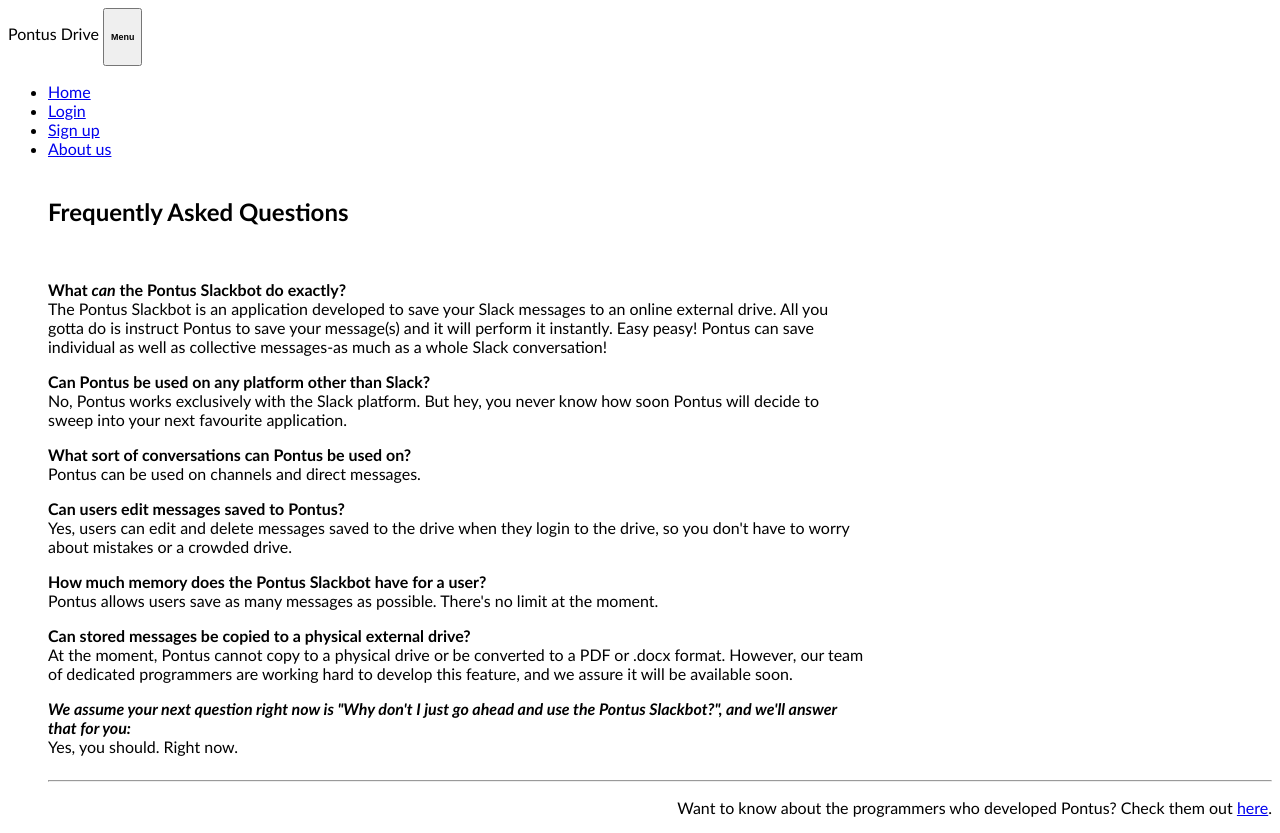
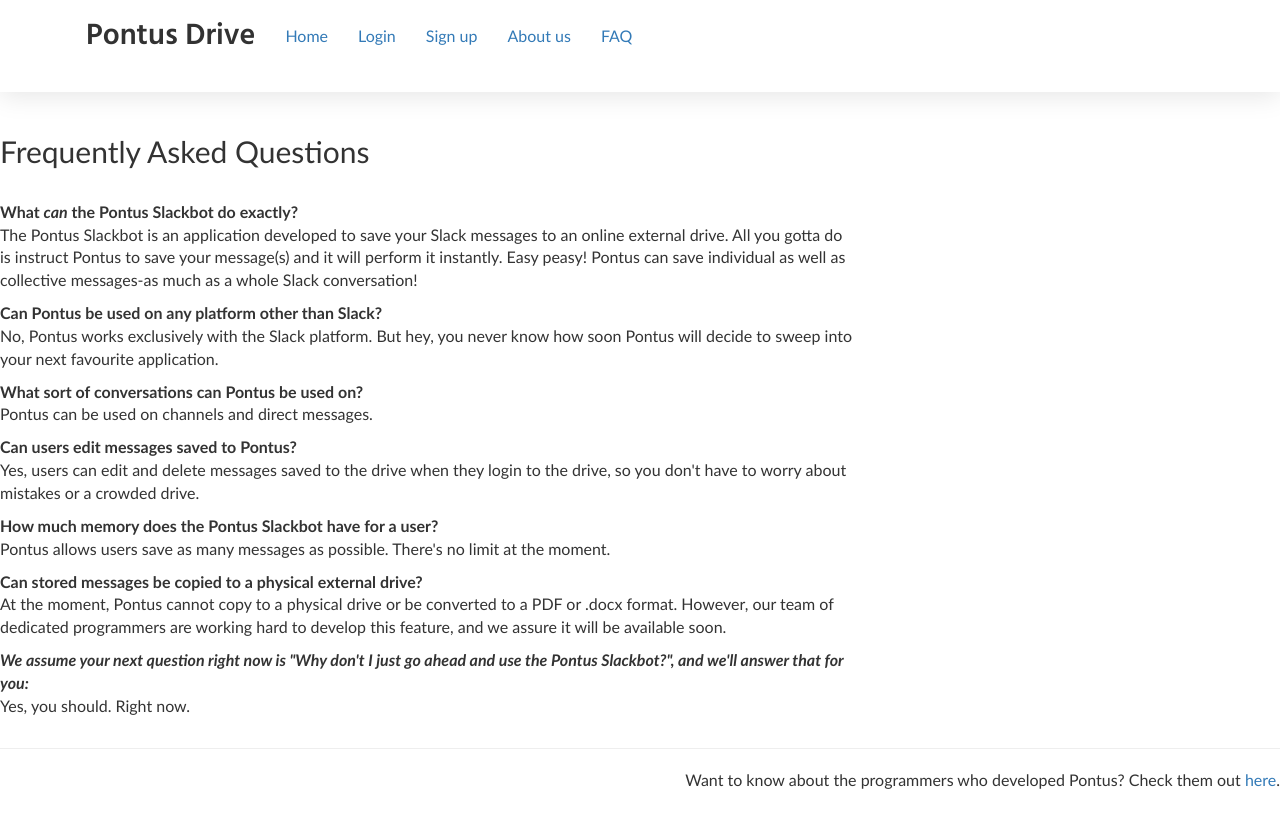
Before and after one commit to devtitaro/pontus-slackbot-drive, a PHP site: page /FAQ.php in a window 1280 px wide. After the commit the page ends 789 px from the top, so only its background shows below. Run offline with PHP 8.4, Linux system fonts and the light colour scheme; some libraries are stand-ins or nearby versions.

Commit message:
Update FAQ.php

```diff
--- a/FAQ.php
+++ b/FAQ.php
@@ -7,8 +7,15 @@
         <title>Pontus Slackbot FAQ</title>
     </head>
     <body align="left">
-        <font face="candara", size="3.5">
-            <header class="top-header" role="banner">
+
+        <link href="https://fonts.googleapis.com/css?family=Hind:600&display=swap" rel="stylesheet">
+    <link rel="stylesheet" href="https://maxcdn.bootstrapcdn.com/bootstrap/3.3.7/css/bootstrap.min.css" integrity="sha384-BVYiiSIFeK1dGmJRAkycuHAHRg32OmUcww7on3RYdg4Va+PmSTsz/K68vbdEjh4u" crossorigin="anonymous">
+    <link href="assets/style.css" rel="stylesheet">
+    <script src="https://kit.fontawesome.com/4293d2f86e.js" crossorigin="anonymous"></script>
+</head>
+<body>
+    <font face="candara" size="3.5">
+<header class="top-header" role="banner">
     <div class="navbar ">
         <div class="container-fluid">
             <div class="navbar-header">
@@ -22,7 +29,12 @@
                     <li class="nav-item"><a href="/" class="nav-link">Home</a> </li>
                     <li class="nav-item"><a href="login.php" class="nav-link">Login</a> </li>
                     <li class="nav-item"><a href="register.php" class="nav-link">Sign up</a> </li>
-                     <li class="nav-item"><a href="about.php" class="nav-link">About us</a> </li>
+                    <li class="nav-item"><a href="about.php" class="nav-link">About us</a> </li>
+                    <li class="nav-item"><a href="FAQ.php" class="nav-link">FAQ</a> </li>
+                </ul>
+            </div>
+        </div>
+</header>
 
             <br/>
            <div class="grid">
```
